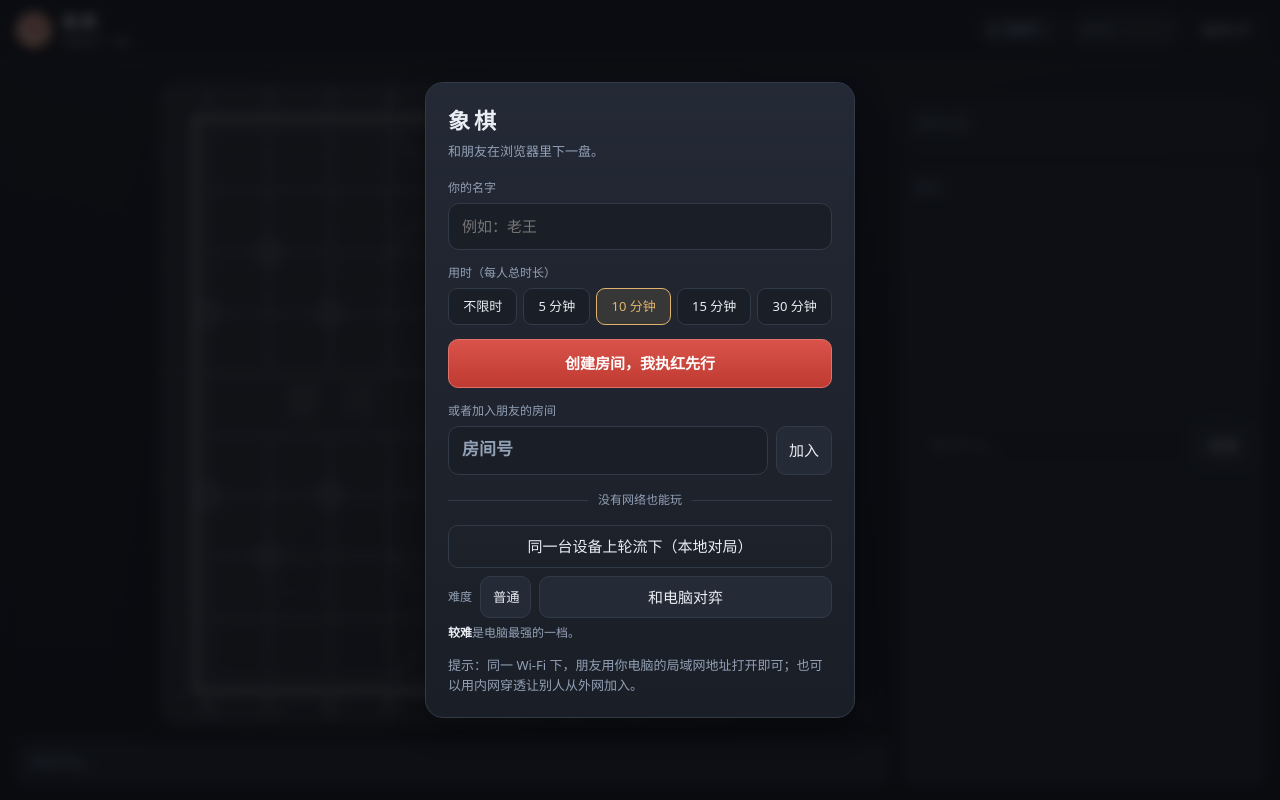
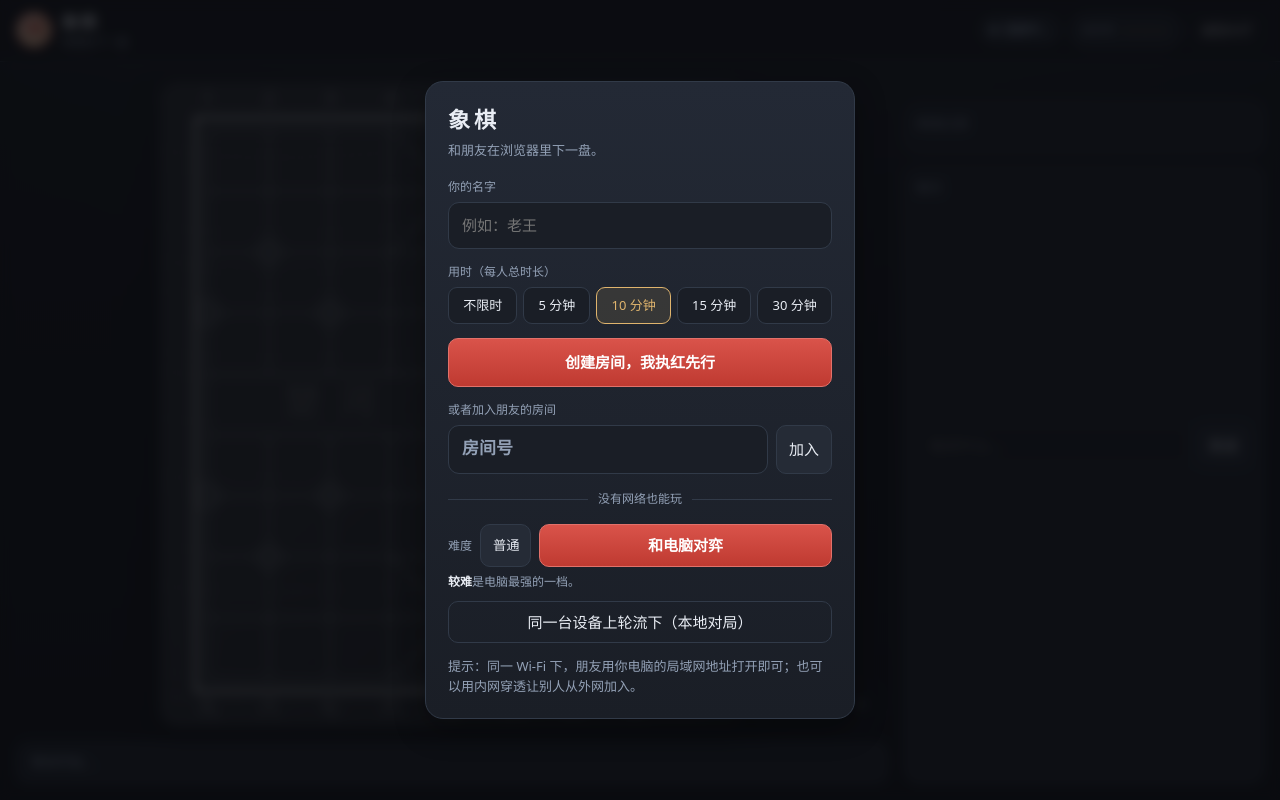
Before and after one commit to HyL1n/xiangqi, a website: page public/index.html in a window 1280 px wide. Drawn offline with Linux system fonts and the light colour scheme.

Commit message:
棋盘右下角工具条放大一档（图标 34px、图标 21px）；大厅把「难度+和电脑对弈」挪到「本地对局」上面，和电脑对弈恢复红色主按钮样式

```diff
--- a/public/index.html
+++ b/public/index.html
@@ -132,18 +132,18 @@
 
     <div class="or">没有网络也能玩</div>
 
-    <button class="btn ghost" id="btnLocal" style="width:100%">同一台设备上轮流下（本地对局）</button>
-
-    <div class="joinrow" style="margin-top:8px">
+    <div class="joinrow">
       <label for="aiLevel">难度</label>
       <select id="aiLevel" class="btn" title="电脑棋力（难度）" aria-label="电脑棋力（难度）">
         <option value="easy">简单</option>
         <option value="normal" selected>普通</option>
         <option value="hard">较难</option>
       </select>
-      <button class="btn" id="btnAI">和电脑对弈</button>
+      <button class="btn primary" id="btnAI">和电脑对弈</button>
     </div>
     <p class="tiny"><b>较难</b>是电脑最强的一档。</p>
+
+    <button class="btn ghost" id="btnLocal" style="width:100%;margin-top:10px">同一台设备上轮流下（本地对局）</button>
 
     <p class="sub tiny" id="lobbyHint"></p>
   </div>
--- a/public/style.css
+++ b/public/style.css
@@ -129,9 +129,9 @@ main {
   bottom: 6px;
   display: flex;
   align-items: center;
-  gap: 2px;
-  padding: 3px;
-  border-radius: 11px;
+  gap: 3px;
+  padding: 4px;
+  border-radius: 13px;
   border: 1px solid var(--line);
   background: rgba(20, 23, 30, .72);
   backdrop-filter: blur(6px);
@@ -140,7 +140,7 @@ main {
 }
 .board-tools:hover, .board-tools:focus-within { opacity: 1; }
 .tool {
-  width: 28px; height: 28px;
+  width: 34px; height: 34px;
   display: grid; place-items: center;
   padding: 0;
   border: 0; border-radius: 8px;
@@ -148,17 +148,17 @@ main {
   cursor: pointer;
 }
 .tool:hover { background: var(--card-2); color: var(--text); }
-.tool svg { width: 17px; height: 17px; fill: none; stroke: currentColor; stroke-width: 1.7; stroke-linecap: round; stroke-linejoin: round; }
+.tool svg { width: 21px; height: 21px; fill: none; stroke: currentColor; stroke-width: 1.7; stroke-linecap: round; stroke-linejoin: round; }
 .tool svg .solid { fill: currentColor; stroke: none; }
 .tool svg .mute { display: none; }
 #btnSound[aria-pressed="false"] svg .w1,
 #btnSound[aria-pressed="false"] svg .w2 { display: none; }
 #btnSound[aria-pressed="false"] svg .mute { display: block; }
 .tool-sel {
-  height: 28px; padding: 0 4px;
+  height: 34px; padding: 0 6px;
   border: 0; border-radius: 8px;
   background: transparent; color: var(--muted);
-  font-size: 12px; cursor: pointer;
+  font-size: 13px; cursor: pointer;
 }
 .tool-sel:hover { background: var(--card-2); color: var(--text); }
 /* 窄屏时这组工具挪进底部状态栏，就别再做成浮层了 */
```
